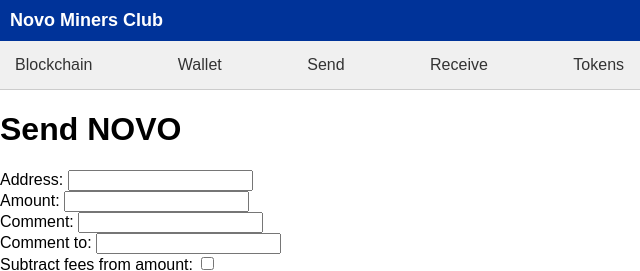
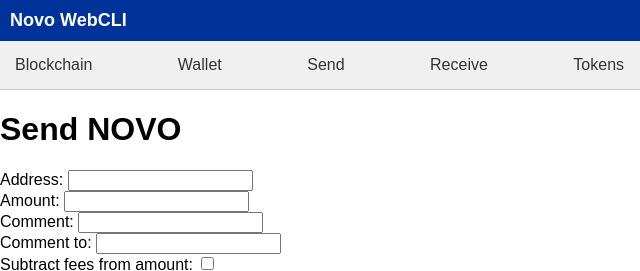
Before and after one commit to NovoMinersClub/novo-webcli, a website: page public/send.html in a window 1280 px wide. Shown: the top 271 px of the page, 0-640 px from the left. Drawn offline with Linux system fonts and the light colour scheme.

Commit message:
Update send.html

```diff
--- a/public/send.html
+++ b/public/send.html
@@ -6,7 +6,7 @@
 </head>
 <body>
   <div id="header">
-    Novo Miners Club
+    Novo WebCLI
   </div>
   <div id="menu">
     <a href="index.html">Blockchain</a>
```
